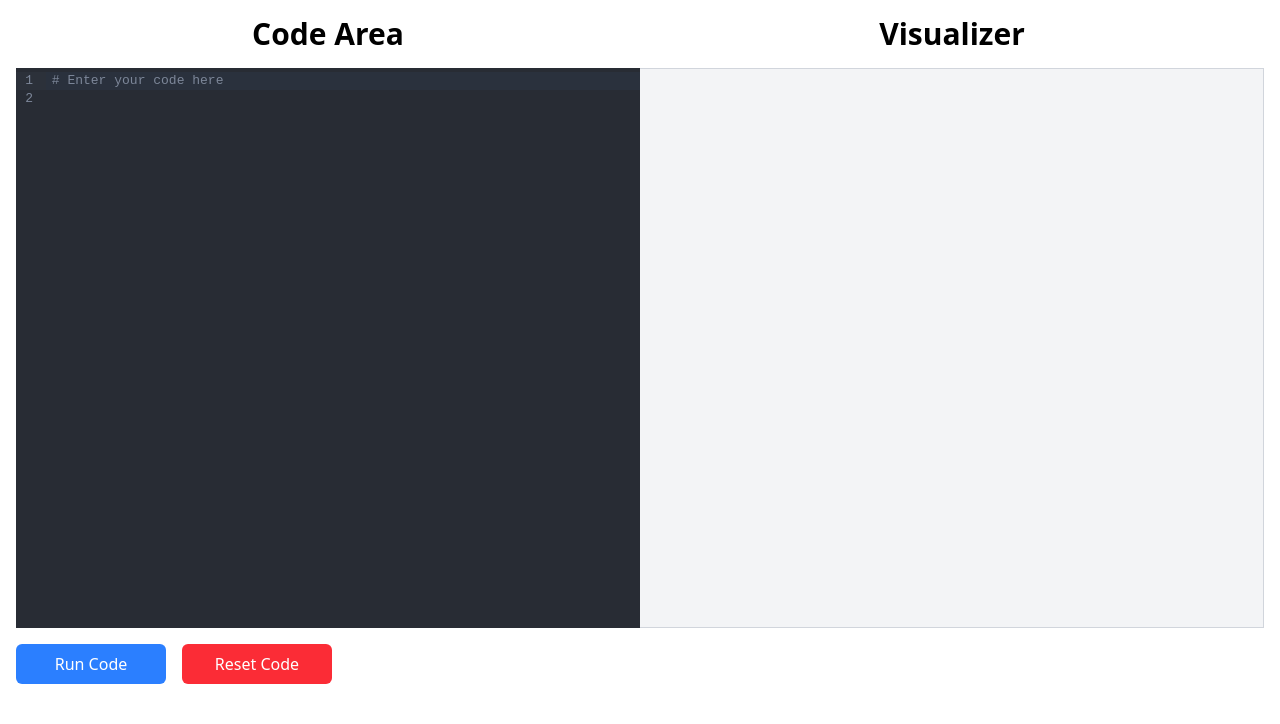
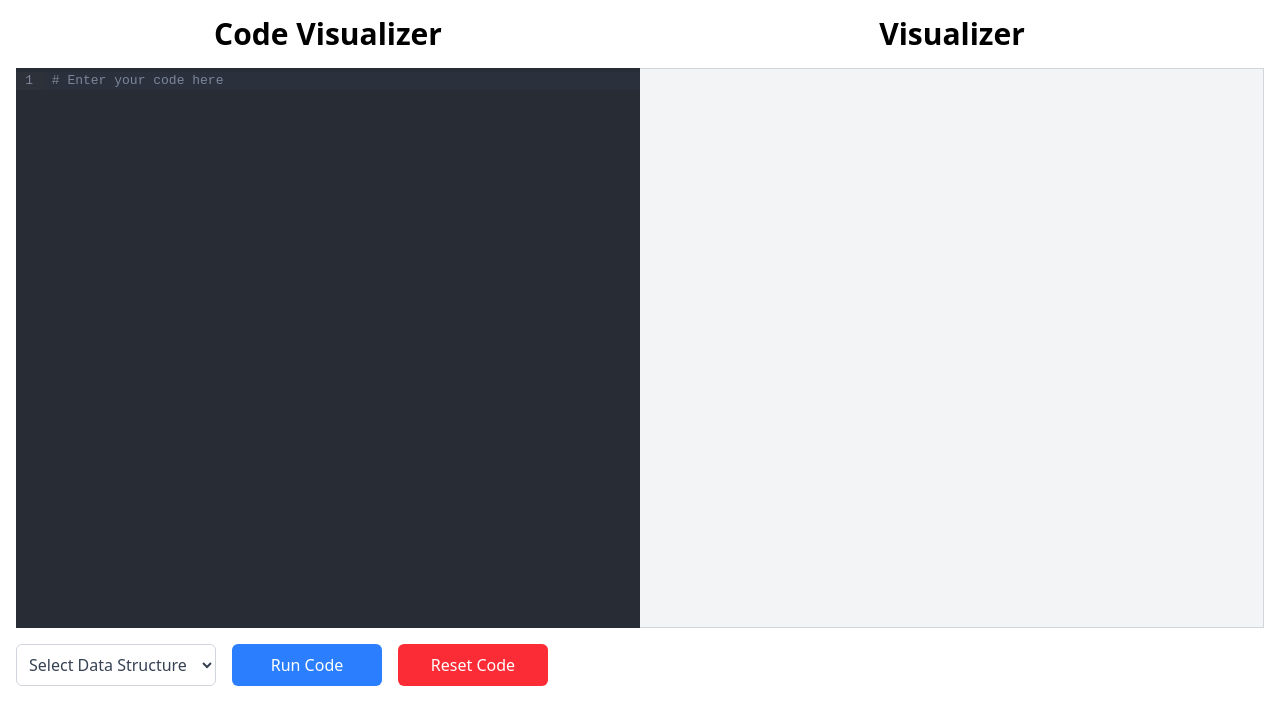
Before and after one commit to leandrofahur/code-visualizer, a React (Vite) app in the folder frontend/: page / in a window 1280 px wide. Shown: the top 724 px of the page. Built offline with nearby package versions, Linux system fonts and the light colour scheme.

Commit message:
updating the code handler from the backend

```diff
--- a/frontend/src/components/CodeEditor/CodeEditor.tsx
+++ b/frontend/src/components/CodeEditor/CodeEditor.tsx
@@ -2,6 +2,7 @@ import { useState } from 'react';
 import { useCodeMirror } from '@uiw/react-codemirror';
 import { python } from '@codemirror/lang-python';
 import { Button } from '../Button/Button';
+import { Select } from '../Select/Select';
 
 interface CodeEditorProps {
   onRunCode: (code: string) => Promise<void>;
@@ -9,7 +10,8 @@ interface CodeEditorProps {
 }
 
 export const CodeEditor = ({ onRunCode, error }: CodeEditorProps) => {
-  const [code, setCode] = useState('# Enter your code here\n');
+  const [code, setCode] = useState('# Enter your code here');
+  const [selectedDataStructure, setSelectedDataStructure] = useState('None');
 
   const { setContainer } = useCodeMirror({
     extensions: [python()],
@@ -23,11 +25,7 @@ export const CodeEditor = ({ onRunCode, error }: CodeEditorProps) => {
   const handleRunCode = async (e: React.MouseEvent<HTMLButtonElement>) => {
     e.preventDefault();
     e.stopPropagation();
-
-    // remove the initial state string from the code
-    const codeWithoutInitialState = code.replace("# Enter your code here\n", "");
-
-    await onRunCode(codeWithoutInitialState);
+    await onRunCode(code);
   };
 
   const handleResetCode = async (e: React.MouseEvent<HTMLButtonElement>) => {
@@ -36,18 +34,35 @@ export const CodeEditor = ({ onRunCode, error }: CodeEditorProps) => {
     setCode("# Enter your code here\n");
   };
 
+  const handleSelectChange = (e: React.ChangeEvent<HTMLSelectElement>) => {
+    setSelectedDataStructure(e.target.value);
+  };
+
+  const dataStructureOptions = [
+    { value: 'None', label: 'Select Data Structure' },
+    { value: 'List', label: 'List' },
+    { value: 'Stack', label: 'Stack' },
+    { value: 'Queue', label: 'Queue' },
+    { value: 'Tree', label: 'Tree' },
+  ];
+
   return (
     <div className="w-1/2">
-      <h1 className="text-3xl font-semibold mb-4 text-center">Code Area</h1>
+      <h1 className="text-3xl font-semibold mb-4 text-center">Code Visualizer</h1>
       <div ref={setContainer} className="mb-4" />
       <div className="flex flex-row gap-4">
+      <Select
+          value={selectedDataStructure}
+          onChange={handleSelectChange}
+          options={dataStructureOptions}
+          className="w-[200px]"
+        />
         <Button onClick={handleRunCode} variant="primary">
           Run Code
         </Button>
         <Button onClick={handleResetCode} variant="secondary">
           Reset Code
         </Button>
-
       </div>
       {error && (
         <div className="mt-4 p-4 bg-red-100 text-red-700 rounded-md">
--- /dev/null
+++ b/frontend/src/components/Select/Select.tsx
@@ -0,0 +1,29 @@
+interface SelectProps {
+  value: string;
+  onChange: (e: React.ChangeEvent<HTMLSelectElement>) => void;
+  options: { value: string; label: string }[];
+  className?: string;
+}
+
+export const Select = ({
+  value,
+  onChange,
+  options,
+  className = ''
+}: SelectProps) => {
+  const baseStyles = 'p-2 rounded-md text-gray-700 bg-white border border-gray-300 focus:outline-none focus:ring-2 focus:ring-blue-500 focus:border-transparent';
+
+  return (
+    <select
+      value={value}
+      onChange={onChange}
+      className={`${baseStyles} ${className}`}
+    >
+      {options.map((option) => (
+        <option key={option.value} value={option.value}>
+          {option.label}
+        </option>
+      ))}
+    </select>
+  );
+};
--- a/frontend/src/hooks/useCodeExecution.ts
+++ b/frontend/src/hooks/useCodeExecution.ts
@@ -5,9 +5,9 @@ export const useCodeExecution = () => {
   const [codeOutput, setCodeOutput] = useState('');
   const [error, setError] = useState('');
 
-  const runCode = async (code: string) => {
+  const runCode = async (code: string, type: string = "") => {
     try {
-      const data = await api.runCode(code, 'python');
+      const data = await api.runCode(code, 'python', type);
       setCodeOutput(data.stdout || data.stderr || JSON.stringify(data));
       setError('');
     } catch (err) {
--- a/frontend/src/services/api.ts
+++ b/frontend/src/services/api.ts
@@ -1,13 +1,13 @@
 const API_BASE_URL = 'http://localhost:8000/api/v1';
 
 export const api = {
-  async runCode(code: string, language: string) {
+  async runCode(code: string, language: string, type?: string) {
     const response = await fetch(`${API_BASE_URL}/run`, {
       method: 'POST',
       headers: {
         'Content-Type': 'application/json',
       },
-      body: JSON.stringify({ code, language }),
+      body: JSON.stringify({ code, language, type }),
     });
     return response.json();
   },
```
